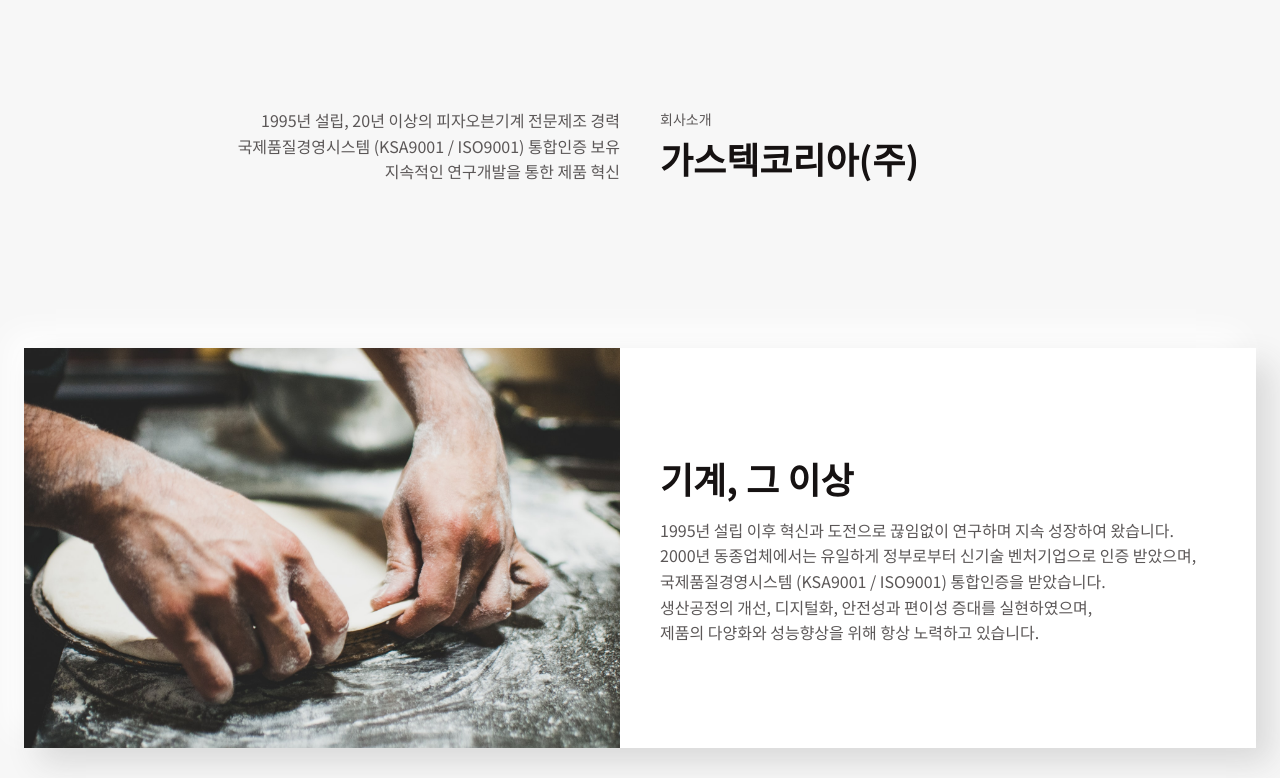
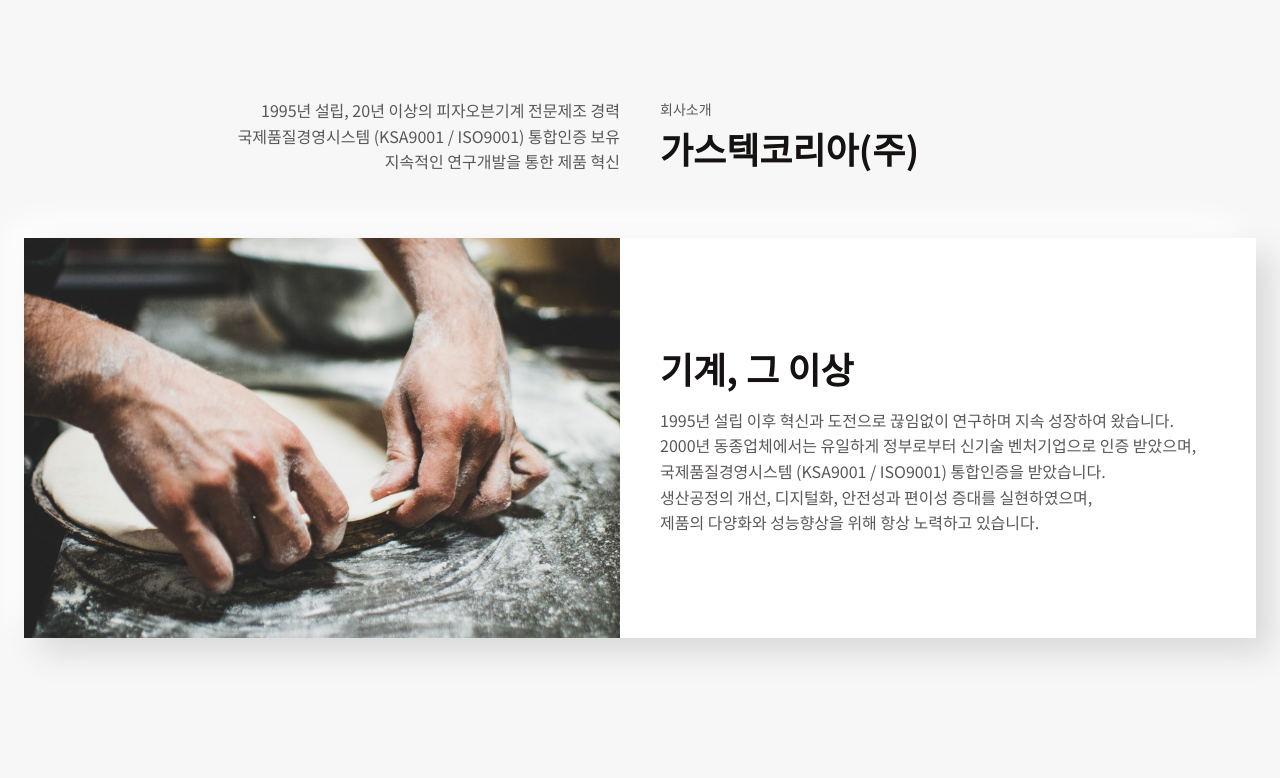
Before and after one commit to Oizys18/gasro, a React (Create React App) app in the folder client/: page / in a window 1280 px wide. Shown: the part 402-1180 px from the top of the page. Built offline with nearby package versions, Linux system fonts and the light colour scheme.

Commit message:
Mod margins

```diff
--- a/client/src/assets/styles/GlobalStyles.ts
+++ b/client/src/assets/styles/GlobalStyles.ts
@@ -350,10 +350,10 @@
   display:grid;
   grid-template-columns:1fr 1fr;
   gap:40px;
-  margin:60px 0;
+  margin:50px 0;
 }
 .mg-wrapper{
-  margin:150px 0;
+  /* margin:50px 0; */
 }
 .mg-item-l{
   text-align:right
@@ -387,7 +387,7 @@
   font-weight:var(--font-black);
   color:var(--title-color);
   & span{
-    background: #fefbfb;
+    background: var(--body-color);
     padding: 0 0 0 40px;
     line-height:0;
   }
@@ -402,7 +402,7 @@
   font-weight:var(--font-bold);
   color:var(--title-color);
   & span{
-    background: #fefbfb;
+    background: var(--body-color);
     padding: 0 40px 0 0;
     line-height:0;
   }
@@ -412,7 +412,7 @@
   border-radius: 0px;
   background: var(--container-color);
   box-shadow: 15px 15px 30px #d9d9d9, -15px -15px 30px #ffffff;
-  margin: 150px 0;
+  margin: 50px 0 150px 0;
 }
 
 .mg-img{
--- a/client/src/containers/Main.tsx
+++ b/client/src/containers/Main.tsx
@@ -38,7 +38,7 @@
         <BannerCarousel></BannerCarousel>
       </section>
       <section id="company" className="basic-container company">
-        <div className="mg-container">
+        <div className="mg-container top">
           <div className="mg-item-l content">
             <p>1995년 설립, 20년 이상의 피자오븐기계 전문제조 경력</p>
             <p>국제품질경영시스템 (KSA9001 / ISO9001) 통합인증 보유</p>
```
